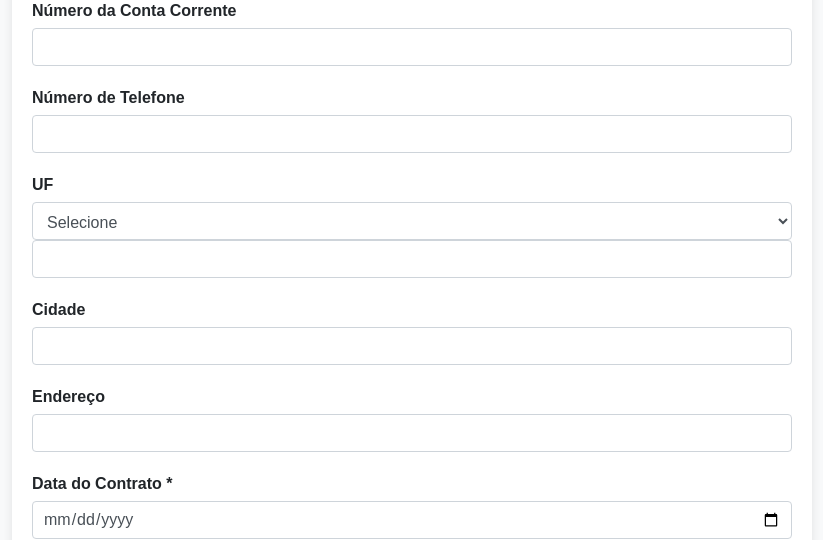
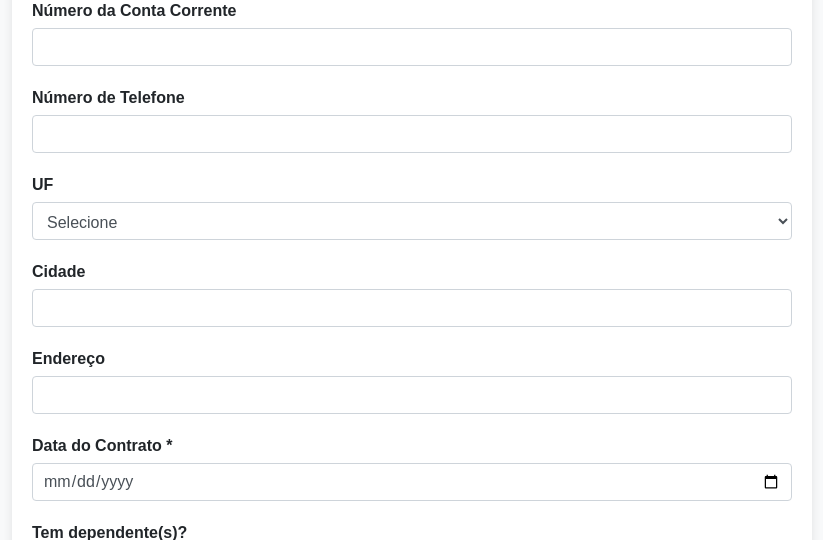
Before and after one commit to couto78caio/cadastrounimed, a Flask app: page / in a window 1280 px wide. Shown: the part 647-1187 px from the top of the page, without its empty margins (228-1051 px from the left). Run offline with Flask 3, Linux system fonts and the light colour scheme; some libraries are stand-ins or nearby versions.

Commit message:
Update formulario_inicial.html

```diff
--- a/templates/formulario_inicial.html
+++ b/templates/formulario_inicial.html
@@ -80,7 +80,6 @@
                      <option value="SE">SE</option>
                      <option value="TO">TO</option>
                  </select>
-                 <input type="text" class="form-control" id="uf" name="uf">
              </div>
             <div class="form-group">
                 <label for="cidade">Cidade</label>
```
